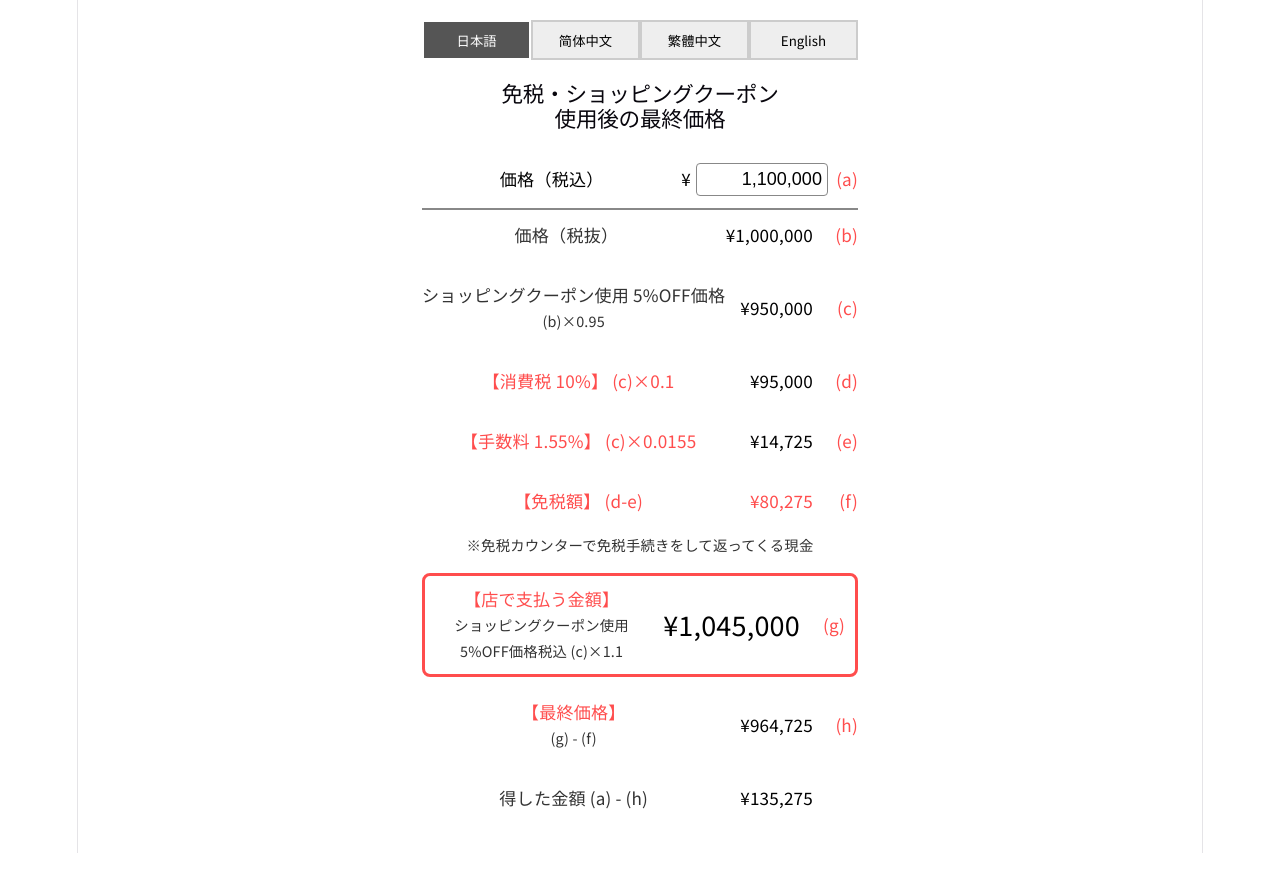
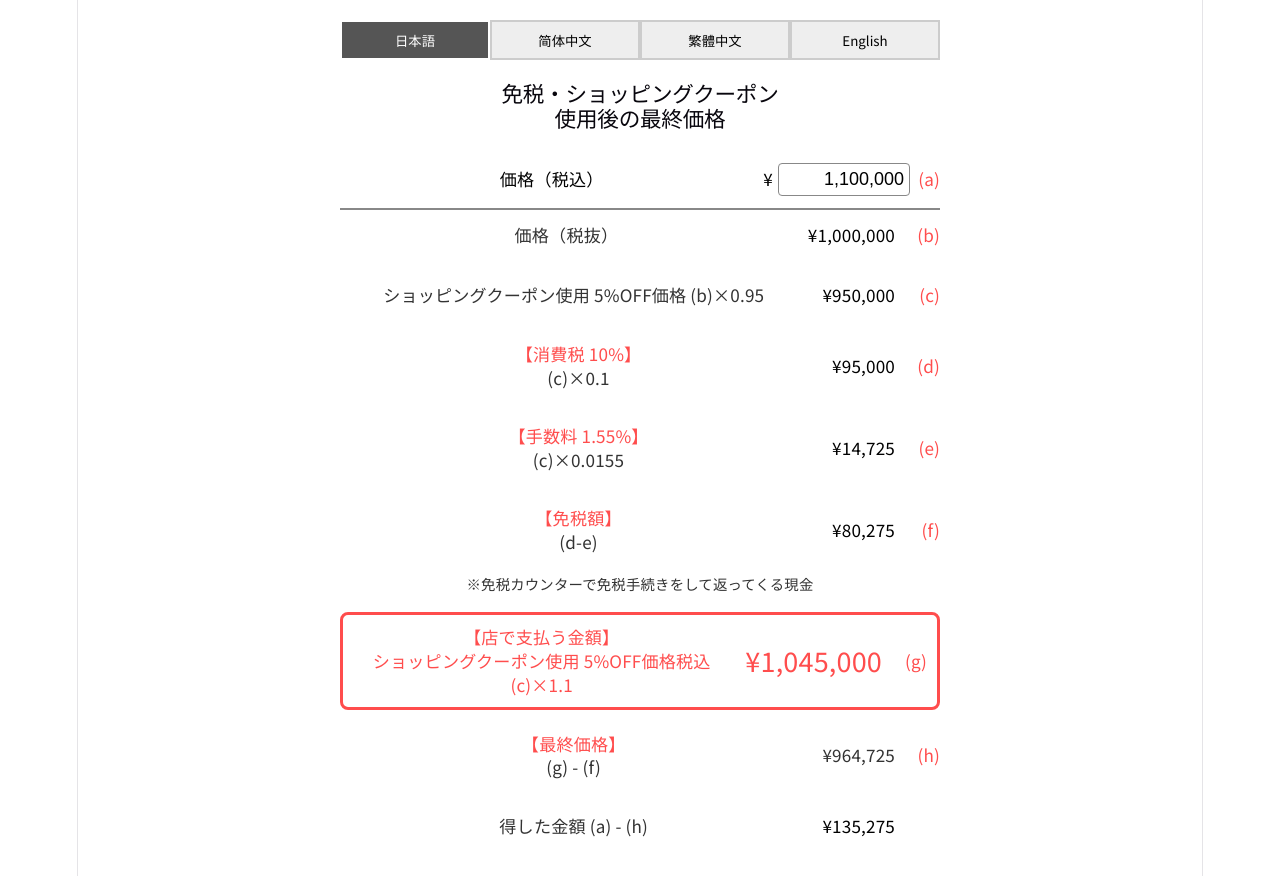
Before and after one commit to YUYANO0o0/tax-calc, a React (Vite) app: page / in a window 1280 px wide. Shown: the top 876 px of the page. Before the commit the page ends 853 px from the top, so only its background shows below. Built offline with nearby package versions, Linux system fonts and the light colour scheme.

Commit message:
再度修正

```diff
--- a/src/App.tsx
+++ b/src/App.tsx
@@ -2,8 +2,10 @@ import { useState, useMemo } from 'react';
 import './App.css';
 
 type Lang = 'ja' | 'zh-CN' | 'zh-TW' | 'en';
+const APP_RED = '#ff4d4d';
 
-const APP_RED = '#ff4d4d';
+// ラベルのパーツ定義
+type LabelPart = { text: string; color?: string };
 
 function App() {
   const [lang, setLang] = useState<Lang>('ja');
@@ -30,51 +32,64 @@ function App() {
     else if (/^\d*$/.test(rawValue)) setInputValue(rawValue.replace(/\B(?=(\d{3})+(?!\d))/g, ','));
   };
 
-  const labels: Record<Lang, { title: string, items: string[], refundDesc: string }> = {
-    ja: {
-      title: "免税・ショッピングクーポン\n使用後の最終価格",
-      items: [
-        "価格（税込）",
-        "価格（税抜）",
-        "ショッピングクーポン使用 5%OFF価格\n(b)×0.95",
-        "【消費税 10%】 (c)×0.1",
-        "【手数料 1.55%】 (c)×0.0155",
-        "【免税額】 (d-e)",
-        "【店で支払う金額】\nショッピングクーポン使用\n5%OFF価格税込 (c)×1.1",
-        "【最終価格】\n(g) - (f)",
-        "得した金額  (a) - (h)"
+  // 各行のラベル設定
+  const getItems = (lang: Lang): LabelPart[][] => {
+    const base = {
+      ja: [
+        [{ text: "価格（税込）" }],
+        [{ text: "価格（税抜）" }],
+        [{ text: "ショッピングクーポン使用 5%OFF価格 (b)×0.95" }],
+        [{ text: "【消費税 10%】", color: APP_RED }, { text: " (c)×0.1" }],
+        [{ text: "【手数料 1.55%】", color: APP_RED }, { text: " (c)×0.0155" }],
+        [{ text: "【免税額】", color: APP_RED }, { text: " (d-e)" }],
+        [{ text: "【店で支払う金額】\nショッピングクーポン使用 5%OFF価格税込 (c)×1.1", color: APP_RED }],
+        [{ text: "【最終価格】", color: APP_RED }, { text: " (g) - (f)" }],
+        [{ text: "得した金額  (a) - (h)" }]
       ],
-      refundDesc: "※免税カウンターで免税手続きをして返ってくる現金"
-    },
-    'zh-CN': {
-      title: "免税/购物优惠券使用后的最终价格",
-      items: ["价格（含税）", "价格（不含税）", "购物优惠券使用 5%OFF价格\n(b)×0.95", "【消费税 10%】 (c)×0.1", "【手续费 1.55%】 (c)×0.0155", "【免税额】 (d-e)", "【店內应付金额】\n购物优惠券使用\n5%OFF含税价格 (c)×1.1", "【最终价格】\n(g) - (f)", "【省下金额】  (a) - (h)"],
-      refundDesc: "※在退税柜台办理免税手续后退回的现金"
-    },
-    'zh-TW': {
-      title: "免稅/購物優惠券使用後的最終價格",
-      items: ["價格（含稅）", "價格（不含稅）", "購物優惠券使用 5%OFF價格\n(b)×0.95", "【消費稅 10%】 (c)×0.1", "【手續稅 1.55%】 (c)×0.0155", "【免稅額】 (d-e)", "【店內应付金额】\n購物優惠券使用\n5%OFF含稅價格 (c)×1.1", "【最終價格】\n(g) - (f)", "【省下金额】  (a) - (h)"],
-      refundDesc: "※在退稅櫃檯辦理免稅手續後退回的現金"
-    },
-    en: {
-      title: "Final Price After Tax Exemption & Shopping Coupon",
-      items: ["Price (Tax Incl.)", "Price (Tax Excl.)", "Shopping Coupon 5% OFF Price\n(b)×0.95", "【Consumption Tax 10%】 (c)×0.1", "【Service Fee 1.55%】 (c)×0.0155", "【Tax Refund Amount】 (d-e)", "【Amount due at the store】\nShopping Coupon\n5% OFF Price (Tax Incl) (c)×1.1", "【Final Price】\n(g)-(f)", "【Amount Saved】  (a)-(h)"],
-      refundDesc: "※The tax refund received after completing the tax-free procedure at the counter."
-    }
+      'zh-CN': [
+        [{ text: "价格（含税）" }],
+        [{ text: "价格（不含税）" }],
+        [{ text: "购物优惠券使用 5%OFF价格 (b)×0.95" }],
+        [{ text: "【消费税 10%】", color: APP_RED }, { text: " (c)×0.1" }],
+        [{ text: "【手续费 1.55%】", color: APP_RED }, { text: " (c)×0.0155" }],
+        [{ text: "【免税额】", color: APP_RED }, { text: " (d-e)" }],
+        [{ text: "【店內应付金额】\n购物优惠券使用 5%OFF含税价格 (c)×1.1", color: APP_RED }],
+        [{ text: "【最终价格】", color: APP_RED }, { text: " (g) - (f)" }],
+        [{ text: "【省下金额】  (a) - (h)" }]
+      ],
+      'zh-TW': [
+        [{ text: "價格（含稅）" }],
+        [{ text: "價格（不含稅）" }],
+        [{ text: "購物優惠券使用 5%OFF價格 (b)×0.95" }],
+        [{ text: "【消費稅 10%】", color: APP_RED }, { text: " (c)×0.1" }],
+        [{ text: "【手續稅 1.55%】", color: APP_RED }, { text: " (c)×0.0155" }],
+        [{ text: "【免稅額】", color: APP_RED }, { text: " (d-e)" }],
+        [{ text: "【店內应付金额】\n購物優惠券使用 5%OFF含稅價格 (c)×1.1", color: APP_RED }],
+        [{ text: "【最終價格】", color: APP_RED }, { text: " (g) - (f)" }],
+        [{ text: "【省下金额】  (a) - (h)" }]
+      ],
+      en: [
+        [{ text: "Price (Tax Incl.)" }],
+        [{ text: "Price (Tax Excl.)" }],
+        [{ text: "Shopping Coupon 5% OFF Price (b)×0.95" }],
+        [{ text: "【Consumption Tax 10%】", color: APP_RED }, { text: " (c)×0.1" }],
+        [{ text: "【Service Fee 1.55%】", color: APP_RED }, { text: " (c)×0.0155" }],
+        [{ text: "【Tax Refund Amount】", color: APP_RED }, { text: " (d-e)" }],
+        [{ text: "【Amount due at the store】\nShopping Coupon 5% OFF Price (Tax Incl) (c)×1.1", color: APP_RED }],
+        [{ text: "【Final Price】", color: APP_RED }, { text: " (g)-(f)" }],
+        [{ text: "【Amount Saved】  (a)-(h)" }]
+      ]
+    };
+    return base[lang];
   };
 
-  const current = labels[lang];
-
-  const getLabelColor = (text: string) => {
-    // 【】で始まる行（タグ）は赤、それ以外は黒
-    return text.trim().startsWith("【") ? APP_RED : '#333';
-  };
+  const currentItems = getItems(lang);
+  const titles = { ja: "免税・ショッピングクーポン\n使用後の最終価格", 'zh-CN': "免税/购物优惠券使用后的最终价格", 'zh-TW': "免稅/購物優惠券使用後的最終價格", en: "Final Price After Tax Exemption & Shopping Coupon" };
+  const refundDesc = { ja: "※免税カウンターで免税手続きをして返ってくる現金", 'zh-CN': "※在退税柜台办理免税手续后退回的现金", 'zh-TW': "※在退稅櫃檯辦理免稅手續後退回的現金", en: "※The tax refund received after completing the tax-free procedure at the counter." };
 
   const RedCode = ({ code }: { code: string }) => <span style={{ color: APP_RED, width: '30px', textAlign: 'right', flexShrink: 0, alignSelf: 'center' }}>{code}</span>;
 
-  const Row = ({ label, value, code, bold = false, highlight = false, isRefund = false, emphasize = false, finalPrice = false }: any) => {
-    const lines = typeof label === 'string' ? label.split('\n') : [label];
-
+  const Row = ({ labelParts, value, code, emphasize = false, isRefund = false, isFinal = false }: any) => {
     return (
       <div style={{ paddingBottom: '10px' }}>
         <div style={{
@@ -86,22 +101,19 @@ function App() {
           border: emphasize ? `3px solid ${APP_RED}` : 'none',
           borderRadius: emphasize ? '8px' : '0px'
         }}>
-          <span style={{ flex: 1, paddingRight: '15px', textAlign: 'center' }}>
-            {lines.map((line: string, index: number) => (
-              <span key={index} style={{
-                display: 'block',
-                fontSize: index === 0 ? '0.95rem' : '0.8rem',
-                color: getLabelColor(line),
-                fontWeight: (index === 0 && !emphasize && bold) ? 'bold' : 'normal'
-              }}>
-                {line}
+          <span style={{ flex: 1, paddingRight: '15px', textAlign: 'center', lineHeight: 1.4 }}>
+            {labelParts.map((part: LabelPart, index: number) => (
+              <span key={index} style={{ color: part.color || '#333', fontSize: '0.95rem' }}>
+                {part.text.split('\n').map((line, i) => (
+                  <span key={i} style={{ display: 'block' }}>{line}</span>
+                ))}
               </span>
             ))}
           </span>
           <div style={{ display: 'flex', alignItems: 'center', flexShrink: 0 }}>
             <span style={{
-              fontWeight: (bold || emphasize || finalPrice) ? 'bold' : 'normal',
-              color: highlight ? APP_RED : 'inherit',
+              fontWeight: (emphasize || isFinal) ? 'bold' : 'normal',
+              color: isFinal ? '#333' : (emphasize ? APP_RED : 'inherit'),
               marginRight: '15px',
               fontSize: (emphasize) ? '1.5rem' : '0.95rem'
             }}>
@@ -110,7 +122,7 @@ function App() {
             <RedCode code={code} />
           </div>
         </div>
-        {isRefund && <div style={{ fontSize: '0.8rem', color: '#333', padding: '5px 0' }}>{current.refundDesc}</div>}
+        {isRefund && <div style={{ fontSize: '0.8rem', color: '#333', padding: '5px 0' }}>{refundDesc[lang]}</div>}
       </div>
     );
   };
@@ -118,48 +130,31 @@ function App() {
   return (
     <div style={{ padding: '20px', maxWidth: '600px', margin: '0 auto', fontFamily: "'Noto Sans SC', 'Noto Sans JP', sans-serif" }}>
       <div style={{ display: 'flex', gap: '0px', marginBottom: '20px', width: '100%' }}>
-        {[
-          { id: 'ja', label: '日本語' },
-          { id: 'zh-CN', label: '简体中文' },
-          { id: 'zh-TW', label: '繁體中文' },
-          { id: 'en', label: 'English' }
-        ].map(item => (
-          <button
-            key={item.id}
-            onClick={() => setLang(item.id as Lang)}
-            style={{
-              flex: '1 1 25%', height: '40px', cursor: 'pointer',
-              backgroundColor: lang === item.id ? '#555' : '#eee',
-              border: '2px solid', borderColor: lang === item.id ? '#fff' : '#ccc',
-              fontWeight: 'bold', whiteSpace: 'nowrap',
-              color: lang === item.id ? '#fff' : '#000'
-            }}
-          >
-            {item.label}
-          </button>
+        {[ { id: 'ja', label: '日本語' }, { id: 'zh-CN', label: '简体中文' }, { id: 'zh-TW', label: '繁體中文' }, { id: 'en', label: 'English' } ].map(item => (
+          <button key={item.id} onClick={() => setLang(item.id as Lang)} style={{ flex: '1 1 25%', height: '40px', cursor: 'pointer', backgroundColor: lang === item.id ? '#555' : '#eee', border: '2px solid', borderColor: lang === item.id ? '#fff' : '#ccc', fontWeight: 'bold', color: lang === item.id ? '#fff' : '#000' }}>{item.label}</button>
         ))}
       </div>
 
-      <h2 style={{ fontSize: '1.2rem', textAlign: 'center', marginBottom: '20px', whiteSpace: 'pre-wrap' }}>{current.title}</h2>
+      <h2 style={{ fontSize: '1.2rem', textAlign: 'center', marginBottom: '20px', whiteSpace: 'pre-wrap' }}>{titles[lang]}</h2>
 
       <div style={{ fontSize: '0.95rem' }}>
         <div style={{ display: 'flex', justifyContent: 'space-between', padding: '12px 0', borderBottom: '2px solid #888', alignItems: 'center' }}>
-          <span style={{ fontWeight: 'bold', flex: 1, textAlign: 'center' }}>{current.items[0]}</span>
+          <span style={{ fontWeight: 'bold', flex: 1, textAlign: 'center' }}>{currentItems[0][0].text}</span>
           <div style={{ display: 'flex', alignItems: 'center', flexShrink: 0 }}>
             <span style={{ marginRight: '5px' }}>¥</span>
-            <input type="text" value={inputValue} onChange={handleInputChange} style={{ width: '120px', padding: '5px', textAlign: 'right', fontSize: '1rem', backgroundColor: 'transparent', color: 'inherit', border: '1px solid #888', borderRadius: '4px' }} />
+            <input type="text" value={inputValue} onChange={handleInputChange} style={{ width: '120px', padding: '5px', textAlign: 'right', fontSize: '1rem', backgroundColor: 'transparent', border: '1px solid #888', borderRadius: '4px' }} />
             <RedCode code="(a)" />
           </div>
         </div>
 
-        <Row label={current.items[1]} value={result.b} code="(b)" />
-        <Row label={current.items[2]} value={result.c} code="(c)" />
-        <Row label={current.items[3]} value={result.d} code="(d)" />
-        <Row label={current.items[4]} value={result.e} code="(e)" />
-        <Row label={current.items[5]} value={result.f} code="(f)" highlight={true} isRefund={true} />
-        <Row label={current.items[6]} value={result.g} code="(g)" emphasize={true} />
-        <Row label={current.items[7]} value={result.h} code="(h)" bold={true} />
-        <Row label={current.items[8]} value={result.saved} code="" />
+        <Row labelParts={currentItems[1]} value={result.b} code="(b)" />
+        <Row labelParts={currentItems[2]} value={result.c} code="(c)" />
+        <Row labelParts={currentItems[3]} value={result.d} code="(d)" />
+        <Row labelParts={currentItems[4]} value={result.e} code="(e)" />
+        <Row labelParts={currentItems[5]} value={result.f} code="(f)" isRefund={true} />
+        <Row labelParts={currentItems[6]} value={result.g} code="(g)" emphasize={true} />
+        <Row labelParts={currentItems[7]} value={result.h} code="(h)" isFinal={true} />
+        <Row labelParts={currentItems[8]} value={result.saved} code="" />
       </div>
     </div>
   );
```
